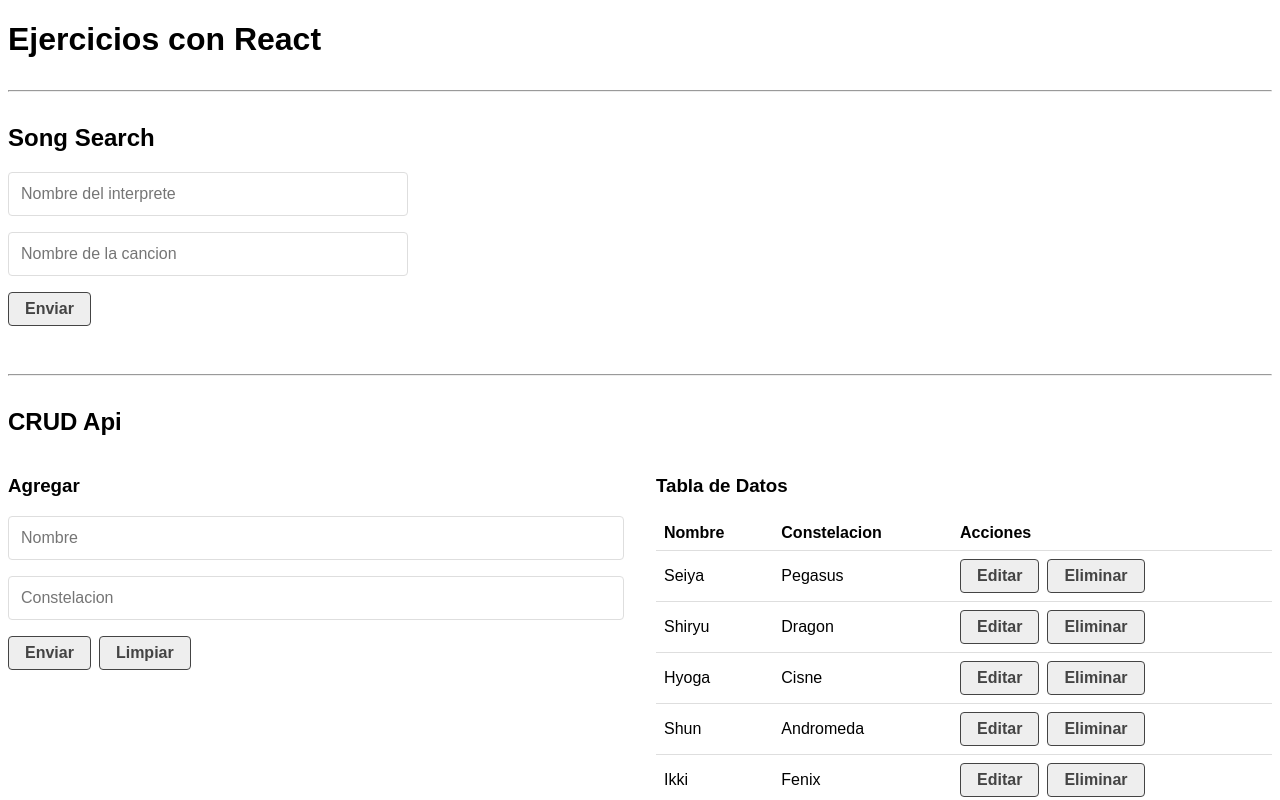
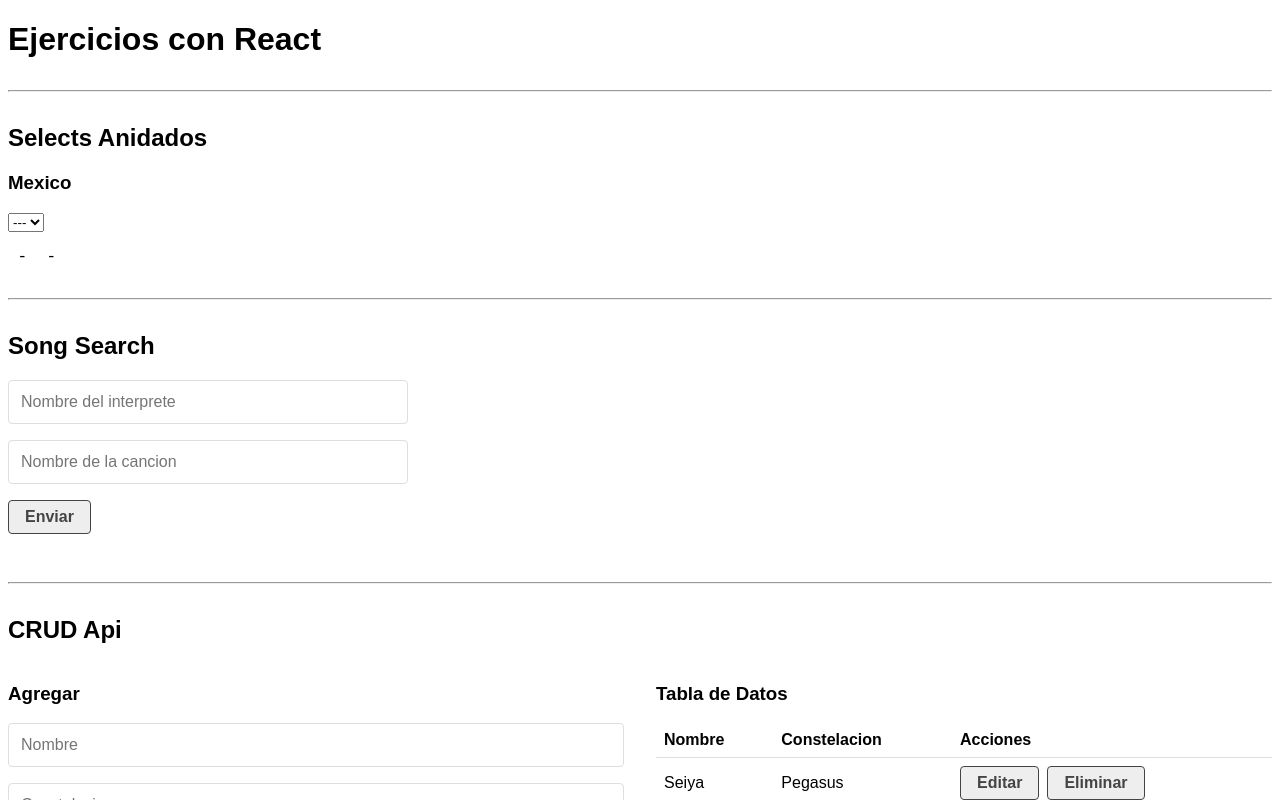
Before and after one commit to Duk3nd3/React-JS-Practices, a React (Create React App) app in the folder 02-react-exercises/: page / in a window 1280 px wide. Shown: the top 800 px of the page. Built offline with nearby package versions, Linux system fonts and the light colour scheme; data requests are answered from the project's data file.

Commit message:
Selects Anidados: Renderizado de datos y estilos CSS en React JS

```diff
--- a/02-react-exercises/src/App.js
+++ b/02-react-exercises/src/App.js
@@ -1,12 +1,15 @@
 import React from 'react';
 import CrudApi from './components/CrudApi';
 import CrudApp from './components/CrudApp';
+import SelectAnidados from './components/SelectAnidados';
 import SongSearch from './components/SongSearch';
 
 function App() {
 	return (
 		<>
 			<h1>Ejercicios con React</h1>
+			<hr />
+			<SelectAnidados />
 			<hr />
 			<SongSearch />
 			<hr />
--- /dev/null
+++ b/02-react-exercises/src/components/SelectAnidados.jsx
@@ -0,0 +1,47 @@
+import React, { useState } from 'react';
+import SelectList from './SelectList';
+
+const SelectAnidados = () => {
+	const [state, setState] = useState('');
+	const [town, setTown] = useState('');
+	const [suburb, setSuburb] = useState('');
+
+	return (
+		<div>
+			<h2>Selects Anidados</h2>
+			<h3>Mexico</h3>
+			<SelectList
+				title='estados'
+				url=''
+				handleChange={(e) => {
+					setState(e.target.value);
+				}}
+			/>
+			{state && (
+				<SelectList
+					title='municipios'
+					url=''
+					handleChange={(e) => {
+						setTown(e.target.value);
+					}}
+				/>
+			)}
+			{town && (
+				<SelectList
+					title='colonias'
+					url=''
+					handleChange={(e) => {
+						setSuburb(e.target.value);
+					}}
+				/>
+			)}
+			<pre>
+				<code>
+					{state} - {town} - {suburb}
+				</code>
+			</pre>
+		</div>
+	);
+};
+
+export default SelectAnidados;
--- /dev/null
+++ b/02-react-exercises/src/components/SelectList.jsx
@@ -0,0 +1,13 @@
+import React from 'react';
+
+const SelectList = () => {
+	return (
+		<div>
+			<select name='' id=''>
+				<option value=''>---</option>
+			</select>
+		</div>
+	);
+};
+
+export default SelectList;
```
Also changed, not shown: 02-react-exercises/src/hooks/useFetch.jsx (added, +49 -0 lines).
